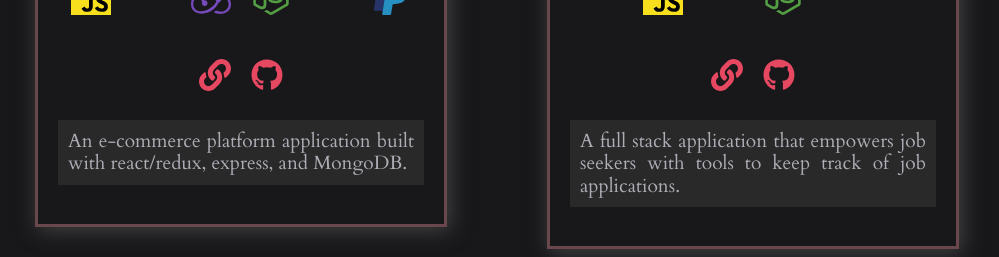
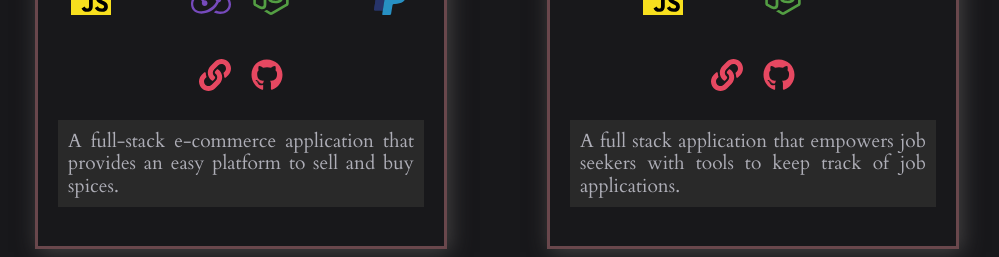
Before and after one commit to natnaelh14/portfolio-website, a React (Create React App) app: page / in a window 1280 px wide. Shown: the part 2980-3237 px from the top of the page, without its empty margins (143-1142 px from the left). Built offline with nearby package versions, Linux system fonts and the light colour scheme; some icons are missing.

Commit message:
updated resume

```diff
--- a/src/components/projects/projects.jsx
+++ b/src/components/projects/projects.jsx
@@ -78,7 +78,7 @@ function Projects() {
         <Fade bottom duration={1000} distance='40px'>
           <Project
             title='SpiceLand & Co.'
-            desc='An e-commerce platform application built with react/redux, express, and MongoDB.'
+            desc='A full-stack e-commerce application that provides an easy platform to sell and buy spices.'
             langs={[
               skillLangs.javascript,
               skillLangs.react,
```
Also changed, not shown: 1 other file (tests, documents, lock files or other folders).
